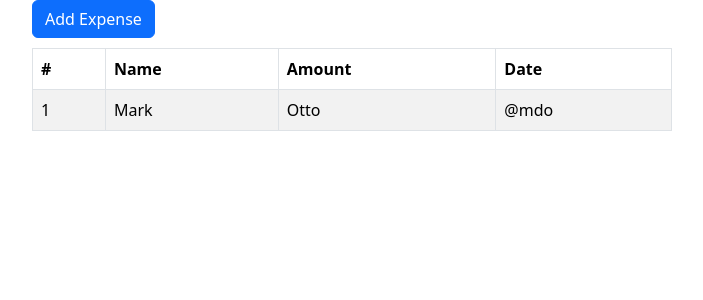
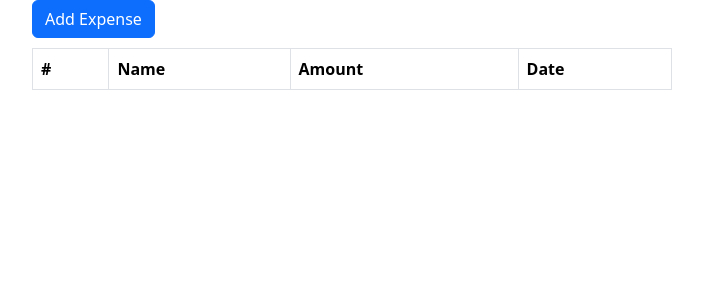
Before and after one commit to lequang123/CIJS90, a React (Create React App) app in the folder Mindx-CIJs90/code-intensive/: page / in a window 1280 px wide. Shown: the top 300 px of the page, without its empty margins (288-991 px from the left). Built offline with nearby package versions, Linux system fonts and the light colour scheme.

Commit message:
Add form and render datagrid

```diff
--- a/Mindx-CIJs90/code-intensive/src/big-assignment/components/AddForm.jsx
+++ b/Mindx-CIJs90/code-intensive/src/big-assignment/components/AddForm.jsx
@@ -3,23 +3,23 @@ import { Button, Form, Row, Col } from 'react-bootstrap';
 import { ToastContainer, toast } from 'react-toastify';
 import 'react-toastify/dist/ReactToastify.css';
 
-export default function AddForm() {
+export default function AddForm(props) {
   const initData = {name: '', amount: '', date: ''};
   const [isAdded, setIsAdded] = useState(false);
-  const [expenseInfo, setexpenseInfo] = useState(initData);
+  const [expenseInfo, setExpenseInfo] = useState(initData);
   const {name, amount, date} = expenseInfo;
 
   const handleChange = event =>{
     const {name, value} = event.target;
-    setexpenseInfo({...expenseInfo, [name]: value});
+    setExpenseInfo({...expenseInfo, [name]: value});
   };
 
   const handleAdd = () =>{
-    console.log(name);
     if(!name || !amount || !date){
       toast.error('empty name, please input name!')
     }else{
-      setexpenseInfo(initData);
+      props.handleAddExpenseInfo(expenseInfo);
+      setExpenseInfo(initData);
     }
   }
 
@@ -27,7 +27,7 @@ export default function AddForm() {
 
   const handleCancel = () =>{
     handleChangeStatusAdd();
-    setexpenseInfo(initData);
+    setExpenseInfo(initData);
   }
 
   return (
--- a/Mindx-CIJs90/code-intensive/src/big-assignment/components/Appcontainer.jsx
+++ b/Mindx-CIJs90/code-intensive/src/big-assignment/components/Appcontainer.jsx
@@ -1,16 +1,22 @@
-import React from 'react';
+import React, {useState} from 'react';
 import AddForm from './AddForm';
 import DataGrid from './DataGrid';
 import '../index.css';
 import 'bootstrap/dist/css/bootstrap.min.css';
 
 function Appcontainer() {
+  const [listExpenseInfos, setListExpenseInfos] = useState([]);
+
+  const handleAddExpenseInfo = expenseInfo =>{
+    setListExpenseInfos([...listExpenseInfos, expenseInfo]);
+  }
+
   return (
     <div className="app-container">
-        <AddForm />
-        <DataGrid />
+        <AddForm handleAddExpenseInfo={handleAddExpenseInfo}/>
+        <DataGrid listExpenseInfos={listExpenseInfos} />
     </div>
   )
 }
 
-export default Appcontainer
+export default Appcontainer;
--- a/Mindx-CIJs90/code-intensive/src/big-assignment/components/DataGrid.jsx
+++ b/Mindx-CIJs90/code-intensive/src/big-assignment/components/DataGrid.jsx
@@ -1,6 +1,7 @@
+import React, { useState } from 'react';
 import Table from 'react-bootstrap/Table';
 
-function DataGrid() {
+function DataGrid(props) {
   return (
     <Table striped bordered hover>
       <thead>
@@ -12,12 +13,18 @@ function DataGrid() {
         </tr>
       </thead>
       <tbody>
-        <tr>
-          <td>1</td>
-          <td>Mark</td>
-          <td>Otto</td>
-          <td>@mdo</td>
-        </tr>
+        {
+            props.listExpenseInfos.map((item, index) =>{
+              return (
+                <tr key={item.id}>
+                  <td>{index + 1}</td>
+                  <td>{item.name}</td>
+                  <td>{item.amount}</td>
+                  <td>{item.date}</td>
+                </tr>
+              )
+            })
+        }
       </tbody>
     </Table>
   );
```
